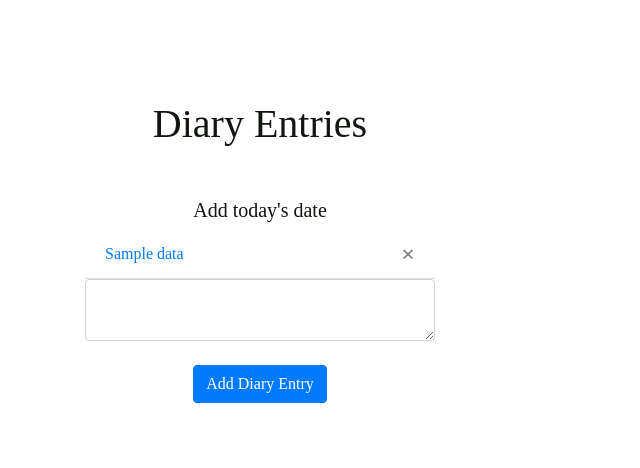
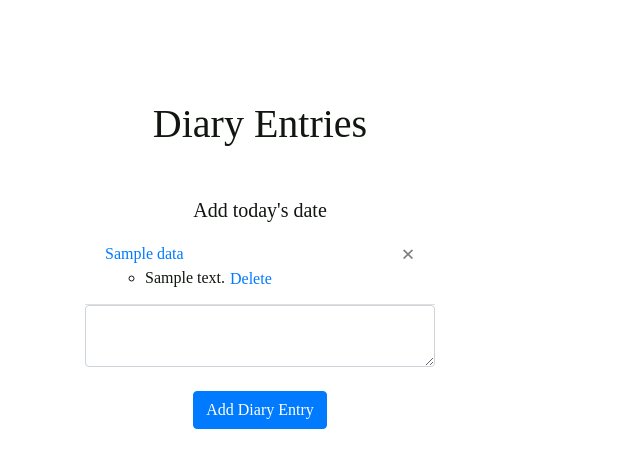
Before and after one commit to filippahognasbacka/Diary-app, a Flask app: template website/templates/home.html in a window 1280 px wide. Shown: the part 56-524 px from the top of the page, without its empty margins (0-640 px from the left). Run offline with Flask 3, Linux system fonts and the light colour scheme; the template is opened without the code that fills it: most values are stand-ins (such as "Sample title", 1, 10 or a date in 2020); some libraries are stand-ins or nearby versions; some web fonts are replaced.

Commit message:
added delete_note to home.html

```diff
--- a/website/templates/home.html
+++ b/website/templates/home.html
@@ -15,9 +15,21 @@
                         <span aria-hidden="true">&times;</span>
                     </button>
                 </form>
+
+
+                <ul>
+                    {% for note in entry.notes %}
+                    <li>{{ note.note_text }}
+                        <form action="{{ url_for('views.delete_note', note_id=note.id) }}" method="post" style="display: inline;">
+                            <button type="submit" class="btn btn-link" style="padding: 0px;">Delete</button>
+                        </form>
+                    </li>
+                    {% endfor %}
+                </ul>
             </li>
             {% endfor %}
         </ul>
+
 
         <form method="POST">
             <textarea name="entry" id="entry" class="form-control"></textarea>
```
